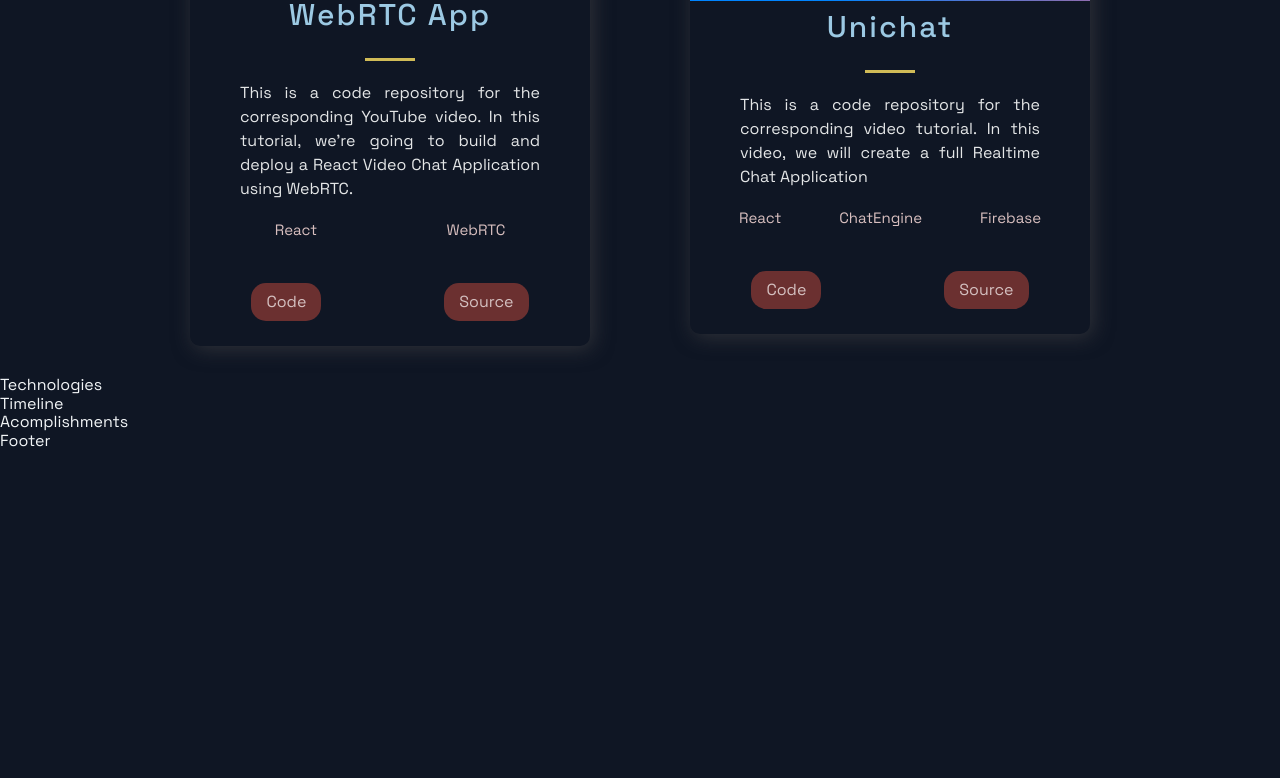
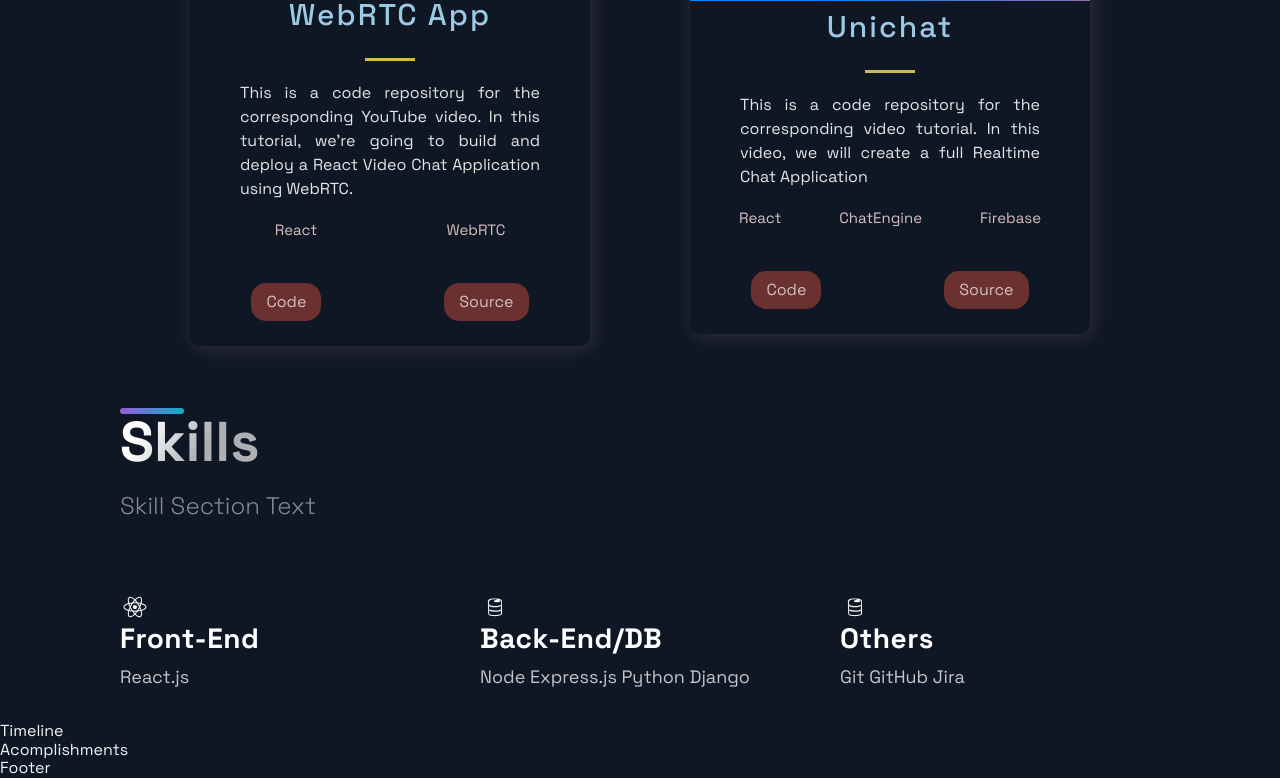
Before and after one commit to Fumicode01/Portfolio-nextjs, a Next.js app: page / in a window 1280 px wide. Shown: the part 1677-2455 px from the top of the page. Before the commit the page ends 2128 px from the top, so only its background shows below. Built offline with nearby package versions, Linux system fonts and the light colour scheme.

Commit message:
Skills Section with Sample Contents

```diff
--- a/src/components/Technologies/Technologies.js
+++ b/src/components/Technologies/Technologies.js
@@ -4,9 +4,46 @@
 import { List, ListContainer, ListItem, ListParagraph, ListTitle } from './TechnologiesStyles';
 
 const Technologies = () =>  (
-  <div>
-    Technologies
-  </div>
+  <Section>
+    <SectionDivider />
+    <SectionTitle>Skills</SectionTitle>
+    <SectionText>
+      Skill Section Text
+    </SectionText>
+    <List>
+      <ListItem>
+        <DiReact size="3rem" />
+        <ListContainer>
+          <ListTitle>Front-End</ListTitle>
+          <ListParagraph>
+            React.js
+          </ListParagraph>
+        </ListContainer>
+      </ListItem>
+      <ListItem>
+        <DiFirebase size="3rem" />
+        <ListContainer>
+          <ListTitle>Back-End/DB</ListTitle>
+          <ListParagraph>
+            Node
+            Express.js
+            Python
+            Django
+          </ListParagraph>
+        </ListContainer>
+      </ListItem>
+      <ListItem>
+        <DiFirebase size="3rem" />
+        <ListContainer>
+          <ListTitle>Others</ListTitle>
+          <ListParagraph>
+            Git GitHub Jira
+          </ListParagraph>
+        </ListContainer>
+      </ListItem>
+    </List>
+  </Section>
+
 );
 
 export default Technologies;
```
